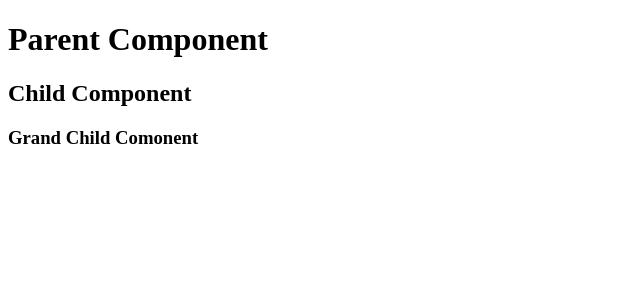
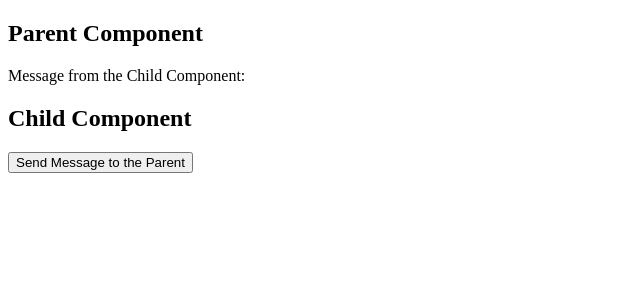
Before and after one commit to githubscientist/react-b47-b48, a React (Vite) app: page / in a window 1280 px wide. Shown: the top 300 px of the page, without its empty margins (0-640 px from the left). Built offline with nearby package versions, Linux system fonts and the light colour scheme.

Commit message:
passing data from child to parent compoent

```diff
--- a/src/App.jsx
+++ b/src/App.jsx
@@ -1,39 +1,69 @@
-import React from 'react';
+// Passing data from child to parent component
+import React, { useState } from 'react';
 
-function GrandChildComponent({ parentData }) {
+function ChildComponent({onMessage}) {
 
-  console.log(`from grand child component: ${parentData}`);
+  const message = `Hello from Child!`;
 
   return (
-    <div>
-      <h3>Grand Child Comonent</h3>
-    </div>
-  )
-}
-
-
-function ChildComponent({parentData}) {
-
-  console.log(`from child component: ${parentData}`);
-
-  return (
-    <div>
+    <>
       <h2>Child Component</h2>
-      <GrandChildComponent parentData={ parentData } />
-    </div>
+      <button onClick={() => onMessage(message)}>Send Message to the Parent</button>
+    </>
   )
 }
 
 function App() {
 
-  const parentData = `Hello from Parent`;
+  const [message, setMessage] = useState('');
+
+  const handleMessage = (data) => {
+    setMessage(data);
+  }
 
   return (
     <div>
-      <h1>Parent Component</h1>
-      <ChildComponent parentData={ parentData } />
+      <h2>Parent Component</h2>
+      <p>Message from the Child Component: { message }</p>
+      <ChildComponent onMessage={ handleMessage } />
     </div>
   )
 }
 
 export default App;
+
+/*
+  Passing data from the parent component to child component:
+
+  Parent component:
+    const age = 25;
+
+    <Child age = {age} name = {'sathish'} />
+
+  Child component:
+    props -> {
+      age: 25,
+      name: 'sathish'
+    }
+
+  Passing data from the child component to parent component:
+
+    Parent component:
+
+      const [childAge, setChildAge] = useState(0);
+
+      const handleChildAge(age){
+        setChildAge(age);
+      }
+
+      <Child handleChildAge = {handleChildAge} />
+
+    Child component:
+
+      const age = 25;
+
+      props -> { handleChildAge: handleChildAge }
+
+      handleChildAge(25);
+
+*/
```
